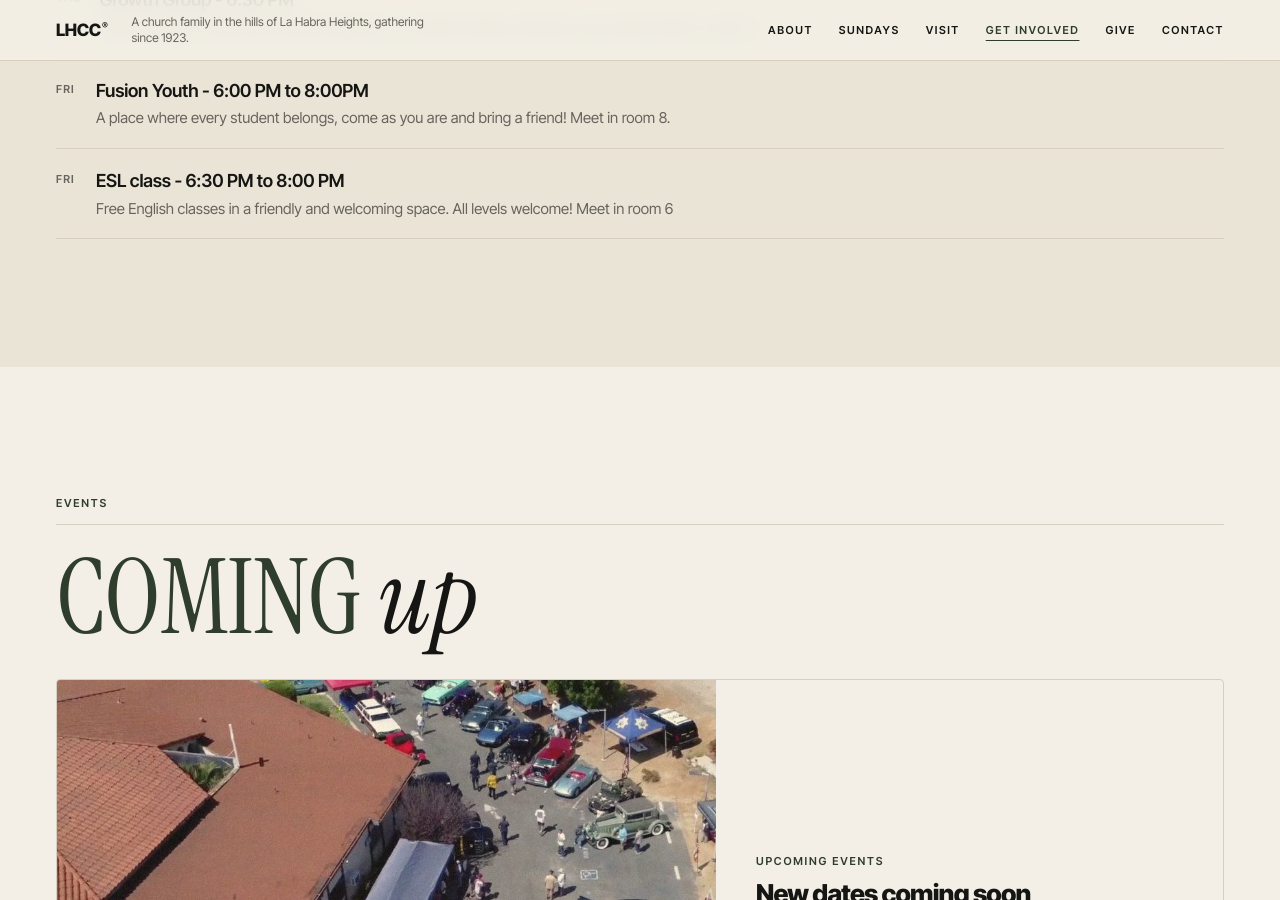
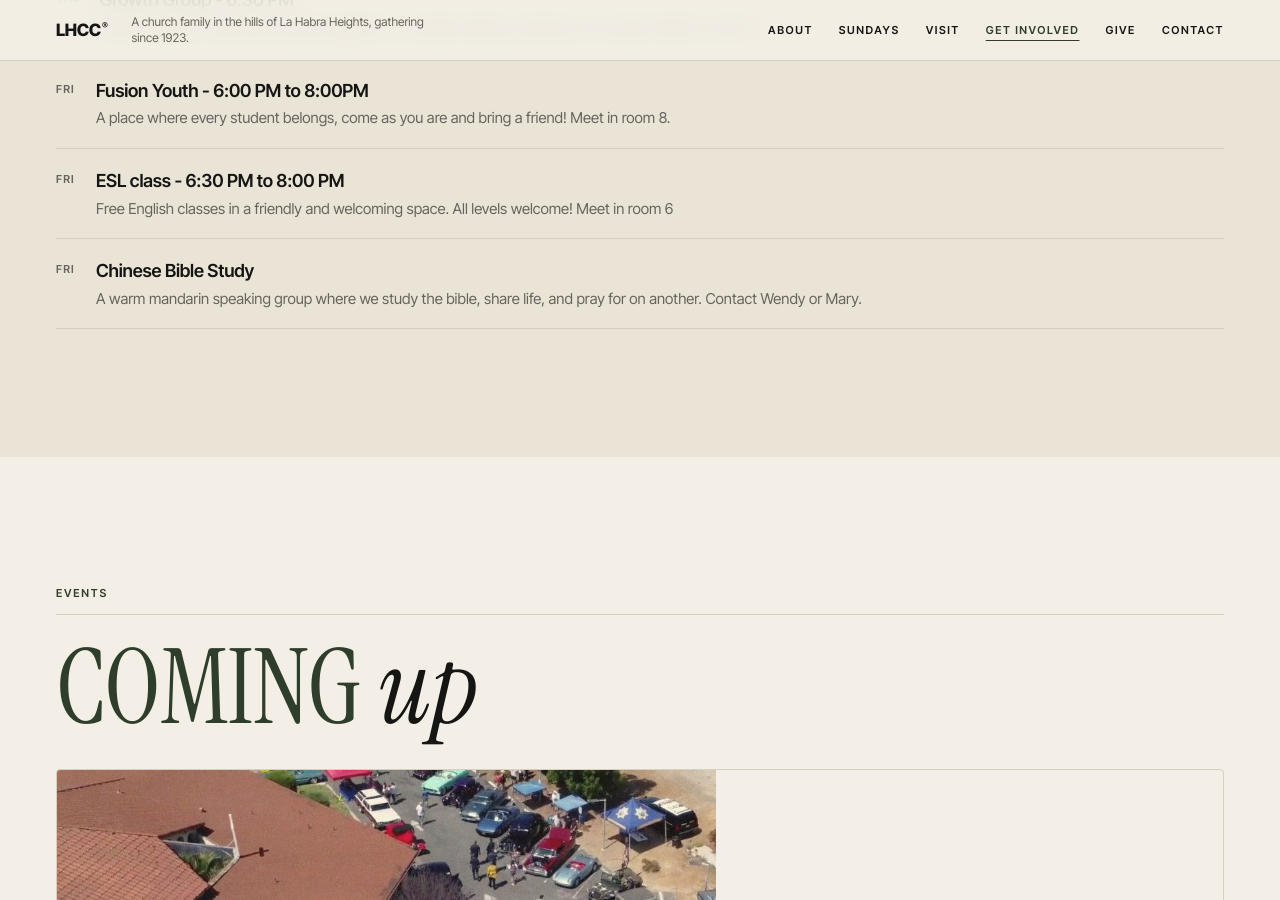
Before and after one commit to lahabrachristian/lahabrachristian.github.io, a Jekyll site: the page built from get-involved.html, in a window 1280 px wide and 900 px high, scrolled down 3136 px. Built offline with Jekyll 4.4.1, drawn with Linux system fonts in a browser that asks for light colours.

Commit message:
Update _data/get_involved.yml (via Pages CMS)

```diff
--- a/_data/get_involved.yml
+++ b/_data/get_involved.yml
@@ -61,6 +61,10 @@ weekly:
     title: ESL class - 6:30 PM to 8:00 PM
     text: Free English classes in a friendly and welcoming space. All levels
       welcome! Meet in room 6
+  - day: FRI
+    title: "Chinese Bible Study "
+    text: A warm mandarin speaking group where we study the bible, share life, and
+      pray for on another. Contact Wendy or Mary.
 events_label: Events
 events_heading: Coming *up*
 no_events_photo: /images/community-wide.jpg
```
